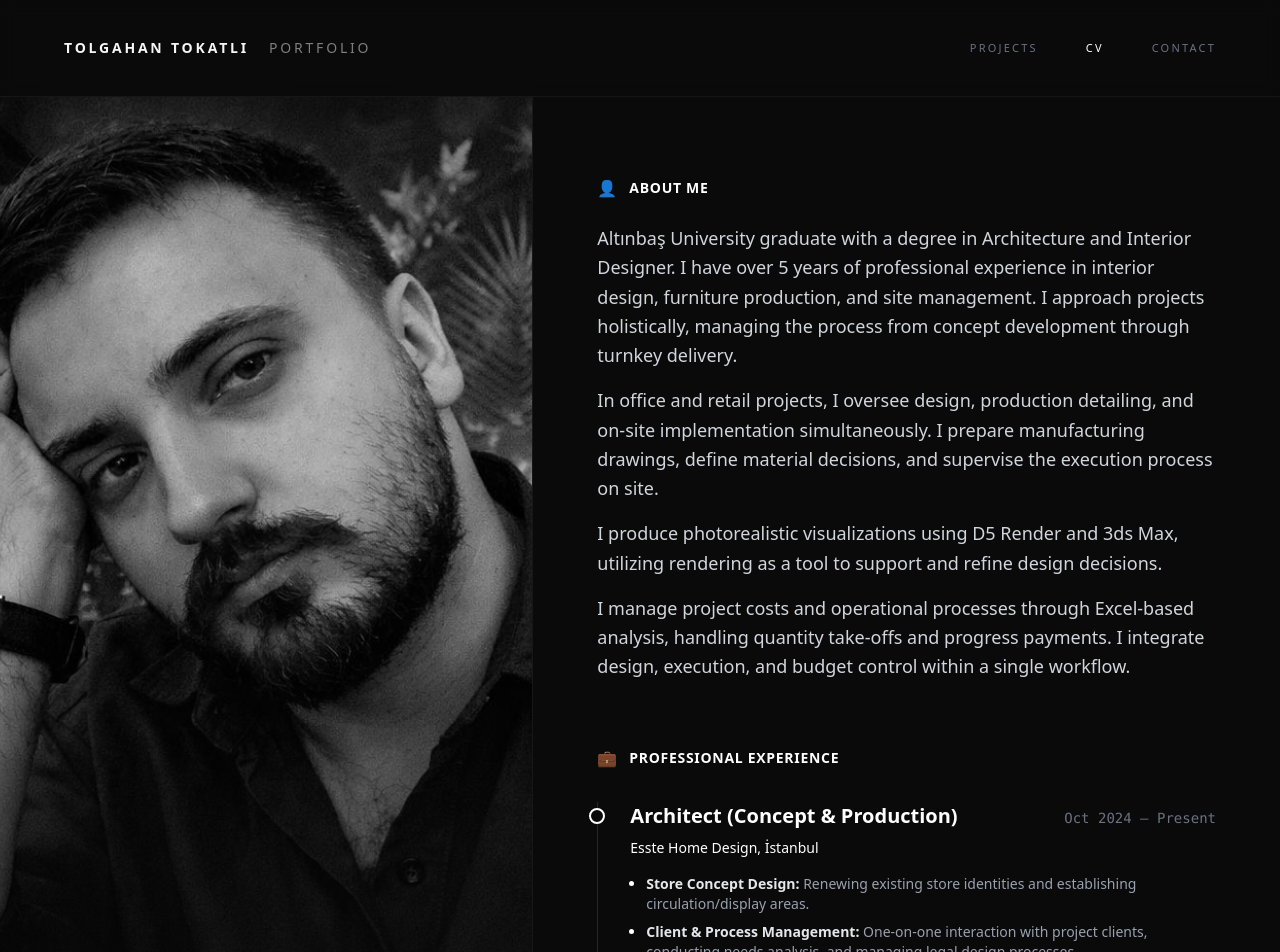
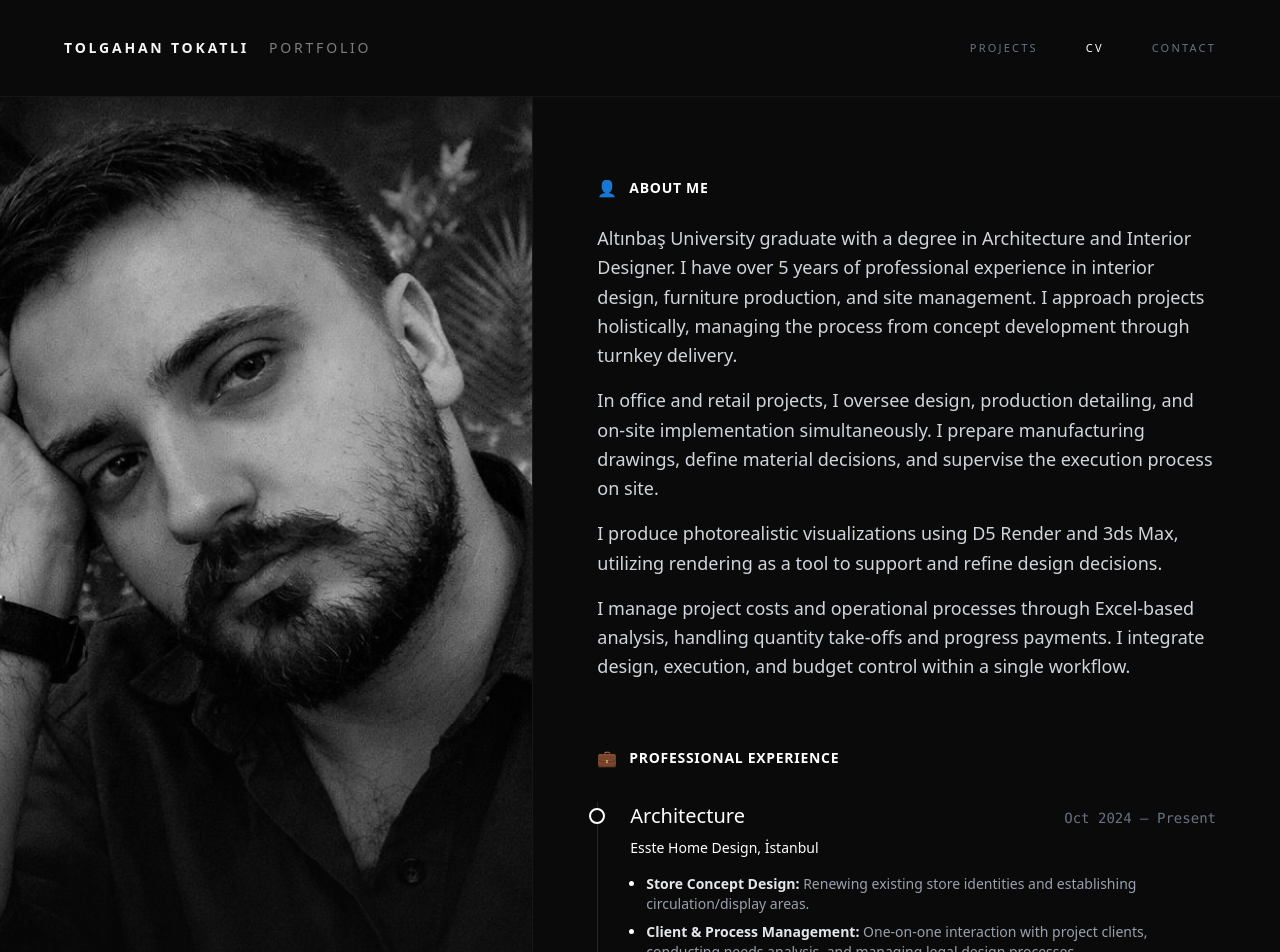
Before and after one commit to trillebart1/portfolio, a Next.js app: page /about in a window 1280 px wide. Shown: the top 952 px of the page. Built offline with nearby package versions, Linux system fonts and the light colour scheme; a web font is replaced by a local one.

Commit message:
fix: correct degree title in about page

```diff
--- a/app/about/page.tsx
+++ b/app/about/page.tsx
@@ -86,7 +86,7 @@ export default function AboutPage() {
                                 <div className="relative pl-8 border-l border-neutral-800">
                                     <div className="absolute left-[-9px] top-1.5 size-4 rounded-full border-2 border-white bg-[#0a0a0a]"></div>
                                     <div className="flex flex-col sm:flex-row sm:items-baseline sm:justify-between mb-2">
-                                        <h3 className="text-xl font-semibold text-white">Architect (Concept & Production)</h3>
+                                        <h4 className="text-xl font-medium text-white">Architecture</h4>
                                         <span className="text-sm text-gray-500 font-mono">Oct 2024 — Present</span>
                                     </div>
                                     <h4 className="text-white text-sm font-medium mb-4">Esste Home Design, İstanbul</h4>
```
